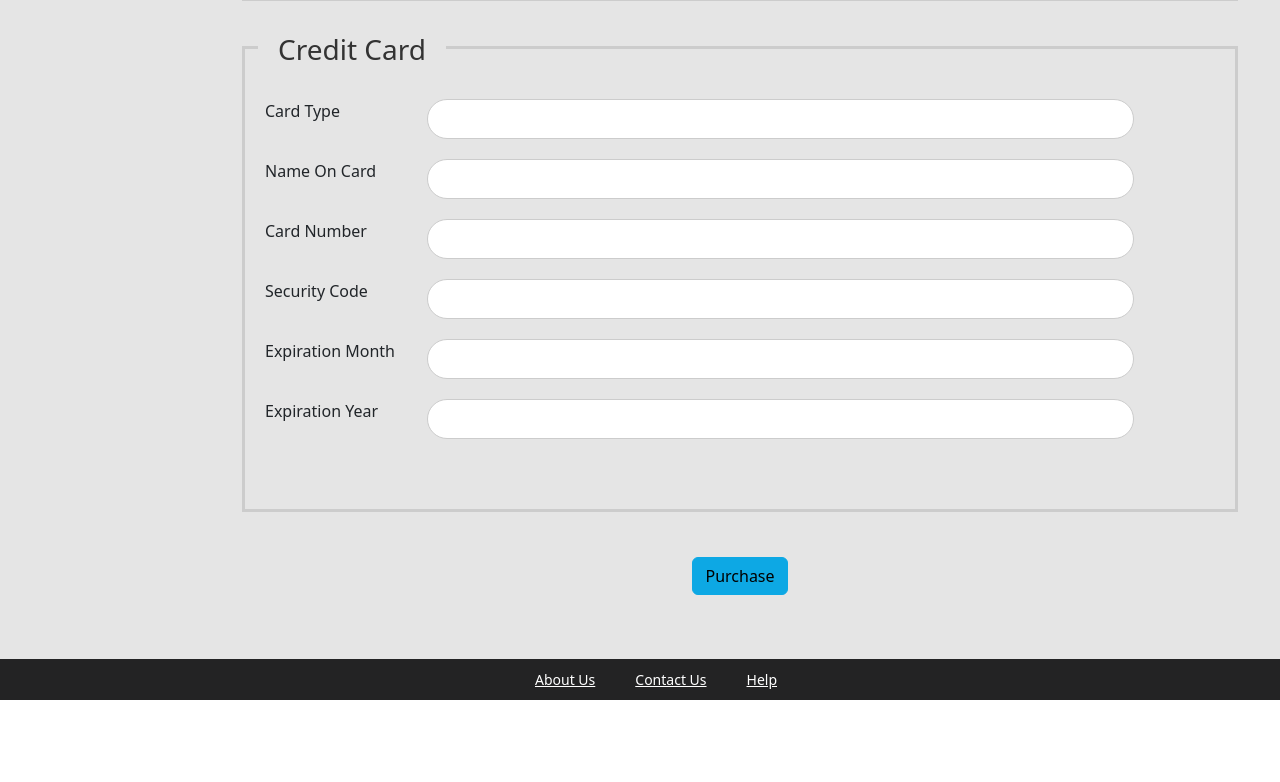
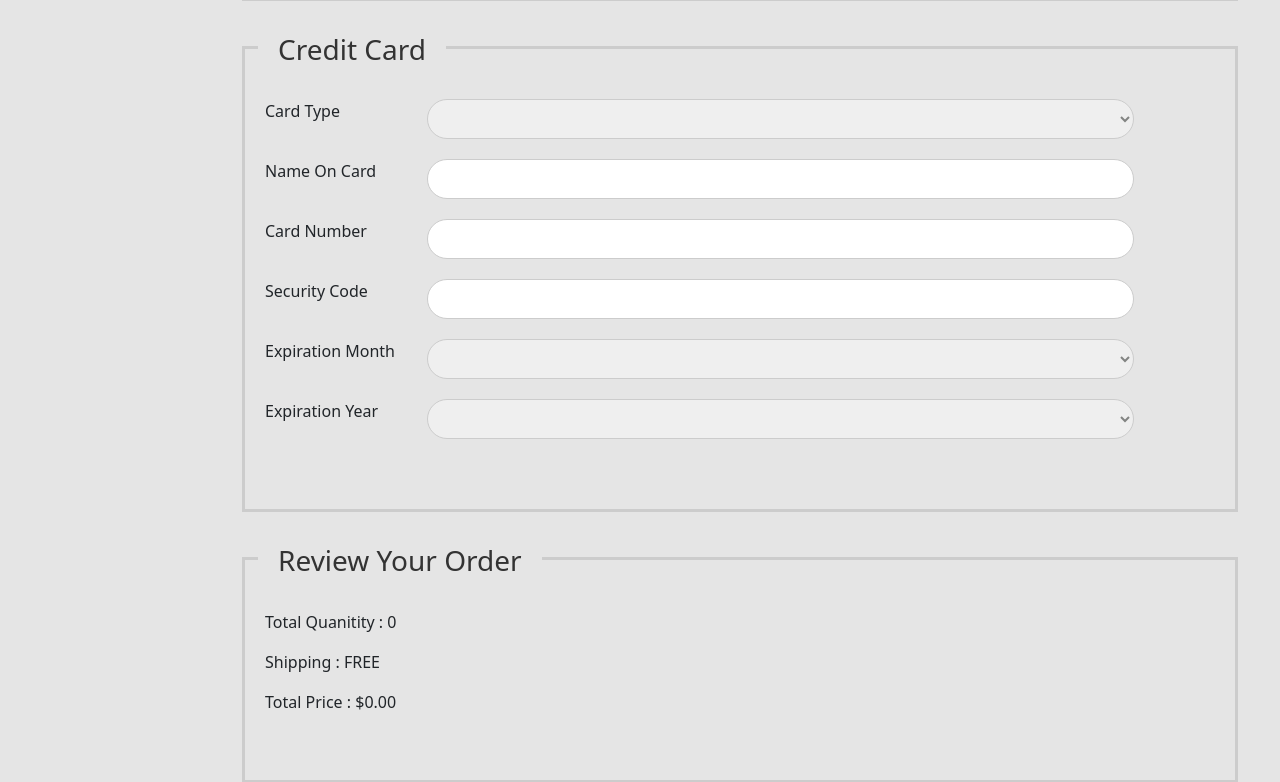
Before and after one commit to rohit13-sys/ecommerce-frontend, an Angular app: page /checkout in a window 1280 px wide. Shown: the part 1374-2156 px from the top of the page. Before the commit the page ends 2090 px from the top, so only its background shows below. Built offline with nearby package versions, Linux system fonts and the light colour scheme; no server answers.

Commit message:
added review order box in checkout .html file

```diff
--- a/src/app/components/checkout/checkout.component.html
+++ b/src/app/components/checkout/checkout.component.html
@@ -154,7 +154,9 @@
                         </div>
                         <div class="col-md-9">
                             <div class="input-space">
-                                <input type="text" formControlName="cardType">
+                                <select formControlName="cardType">
+                                    <option> To Do </option>
+                                </select>
                             </div>
                         </div>
                         <div class="col-md-2">
@@ -186,7 +188,9 @@
                         </div>
                         <div class="col-md-9">
                             <div class="input-space">
-                                <input type="text" formControlName="expirationMonth">
+                                <select formControlName="expirationMonth">
+                                    <option> To Do </option>
+                                </select>
                             </div>
                         </div>
                         <div class="col-md-2">
@@ -194,11 +198,21 @@
                         </div>
                         <div class="col-md-9">
                             <div class="input-space">
-                                <input type="text" formControlName="expirationYear">
+                                <select formControlName="expirationYear">
+                                    <option> To Do </option>
+                                </select>
                             </div>
                         </div>
 
                     </div>
+                </div>
+
+                <!-- Order details -->
+                <div class="form-area">
+                    <h3>Review Your Order</h3>
+                    <p>Total Quanitity : {{totalQuantity}}</p>
+                    <p>Shipping : FREE</p>
+                    <p>Total Price : {{totalPrice | currency: 'USD'}}</p>
                 </div>
 
                 <!-- Submit button -->
--- a/src/app/components/checkout/checkout.component.ts
+++ b/src/app/components/checkout/checkout.component.ts
@@ -1,5 +1,6 @@
 import { Component, OnInit } from '@angular/core';
 import { FormBuilder, FormGroup} from '@angular/forms';
+import { CartService } from 'src/app/services/cart.service';
 
 @Component({
   selector: 'app-checkout',
@@ -9,8 +10,10 @@ import { FormBuilder, FormGroup} from '@angular/forms';
 export class CheckoutComponent implements OnInit {
 
 
+  totalPrice:number = 0;
+  totalQuantity:number = 0;
   checkoutformGroup!: FormGroup;
-  constructor(private formBuilder: FormBuilder) { }
+  constructor(private formBuilder: FormBuilder,private cartService:CartService) { }
 
   ngOnInit(): void {
     this.checkoutformGroup=this.formBuilder.group({
@@ -42,6 +45,10 @@ export class CheckoutComponent implements OnInit {
         expirationYear: ['']
       })
     });
+
+    this.computeCartDetails();
+    console.log("Total Price : "+this.totalPrice+", Total Quanitty : "+this.totalQuantity);
+
   }
 
   onSubmit(){
@@ -59,7 +66,19 @@ export class CheckoutComponent implements OnInit {
       this.checkoutformGroup.controls['billingAddress'].setValue(this.checkoutformGroup.controls['shippingAddress'].value);
       console.log('billing Address :: '+this.checkoutformGroup.controls['billingAddress'].value);
     }else{
-      this.checkoutformGroup.controls['billingAddress'].reset;
+      this.checkoutformGroup.controls['billingAddress'].reset('');
+      console.log('billing Address :: '+this.checkoutformGroup.controls['billingAddress'].value);
     }
     }
+
+    computeCartDetails(){
+        //subscribe to cart total price
+    this.cartService.totalPrice.subscribe(data => this.totalPrice = data);
+
+    //sunscribe to cart total quantity
+    this.cartService.totalQuanitty.subscribe(data => this.totalQuantity = data);
+
+    //compiute cart total price and quantity
+    this.cartService.computeCartTotals();
+    }
 }
```
Lines whose indentation alone changed are shown as unchanged.
